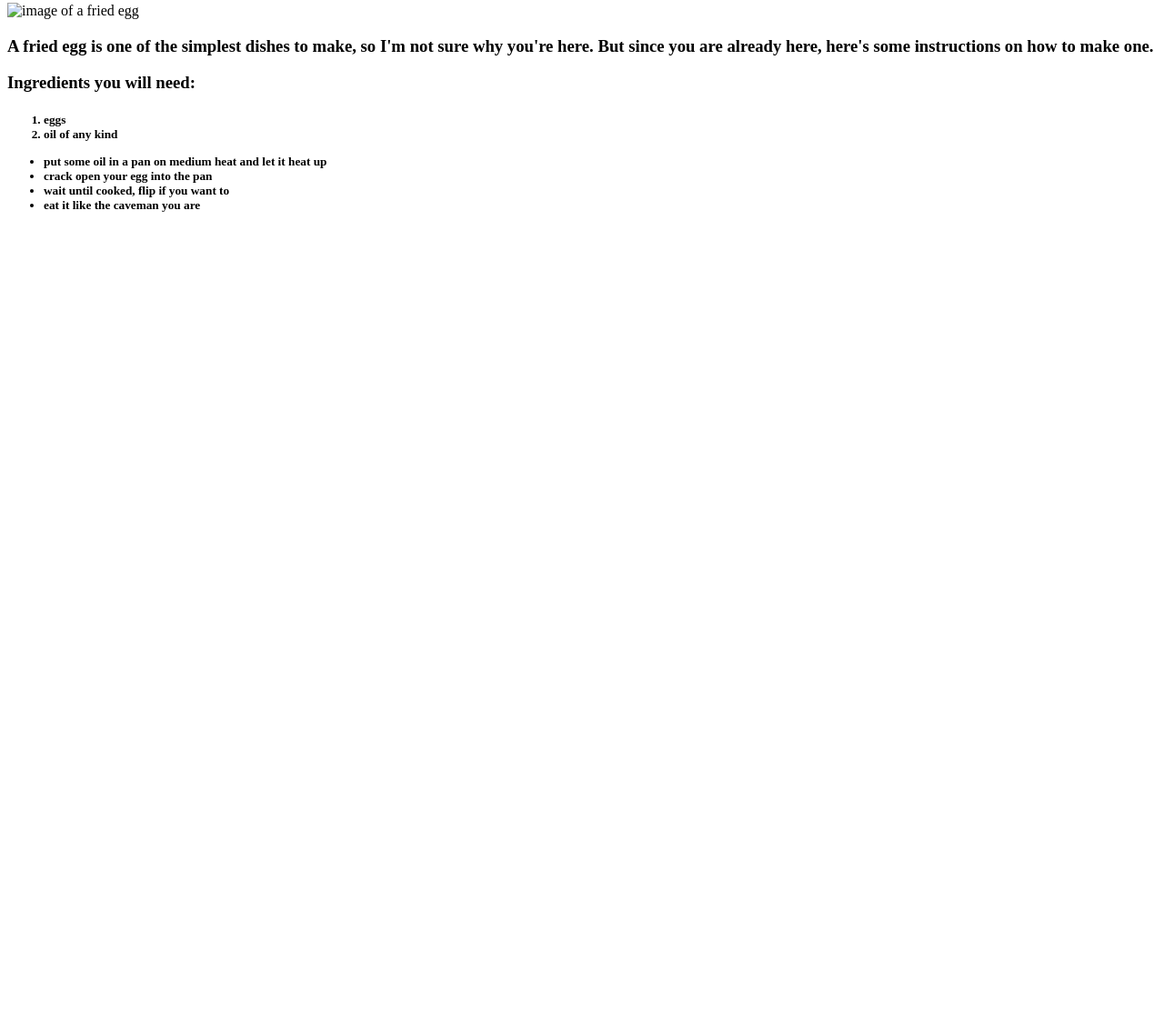
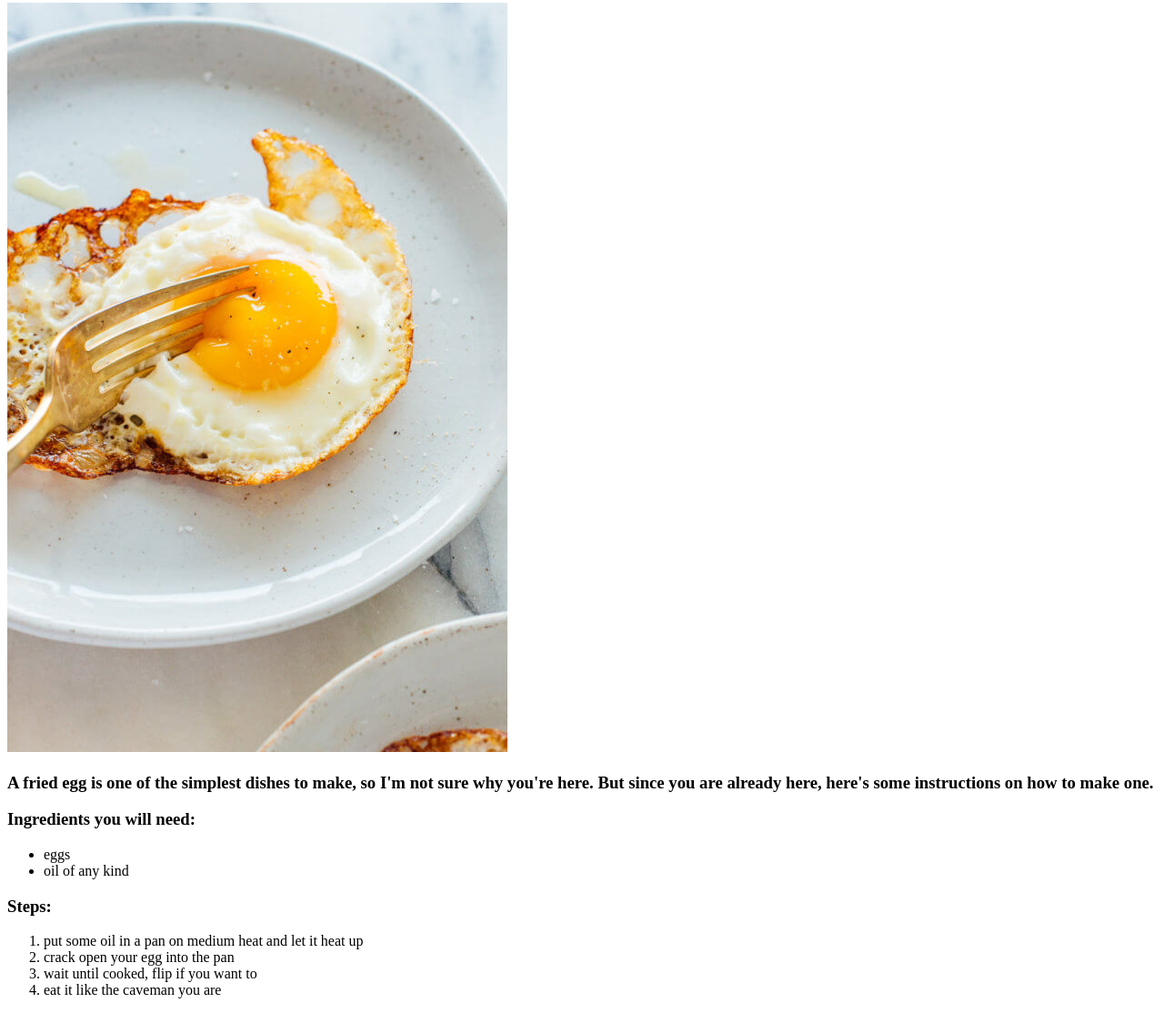
Before and after one commit to 2Toeasty/recipe_site, a plain HTML site: page recipes/fried-egg.html in a window 1280 px wide. Shown: the part 77-1191 px from the top of the page at 91% size. Before the commit the page ends 800 px from the top, so only its background shows below. Drawn offline with Linux system fonts and the light colour scheme.

Commit message:
Edit fried-egg.html to fix image not showing up and put "Steps" in ordered list, ingredients in unordered list.
Edit README to explain my goals in more detail
Add img for images used in the website

```diff
--- a/recipes/fried-egg.html
+++ b/recipes/fried-egg.html
@@ -6,26 +6,25 @@
     </head>
     <body>
         <h1>Fried Egg</h1>
-        <img
-        src="./fried-egg.html" alt="image of a fried egg">
+        <img src="../img/friedegg.jpg" alt="image of a fried egg">
 
         <h3>A fried egg is one of the simplest dishes to make, so I'm not sure why you're here.
             But since you are already here, here's some instructions on how to make one.
             <p>Ingredients you will need:</p>
         </h3>
-        <h5>
-            <ol>
+
+            <ul>
                 <li>eggs</li>
                 <li>oil of any kind</li>
-            </ol>
-
-            <ul>
+            </ul>
+                <h3>Steps:</h3>
+            <ol>
                 <li>put some oil in a pan on medium heat and let it heat up</li>
                 <li>crack open your egg into the pan</li>
                 <li>wait until cooked, flip if you want to</li>
                 <li>eat it like the caveman you are</li>
-            </ul>
-        </h5>
+            </ol>
+
 
     </body>
 </html>
```
Also changed, not shown: img/Lasagna-Recipe-f.webp (added), img/frenchtoast.jpg (added), img/friedegg.jpg (added), 1 other file.
